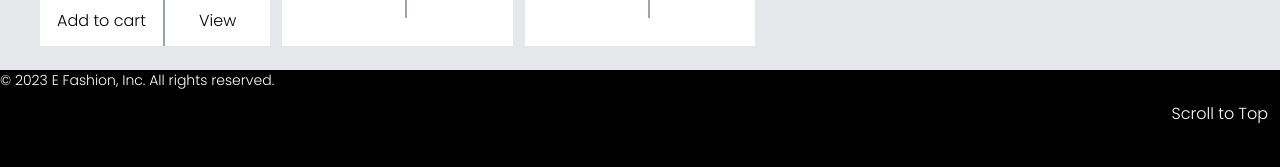
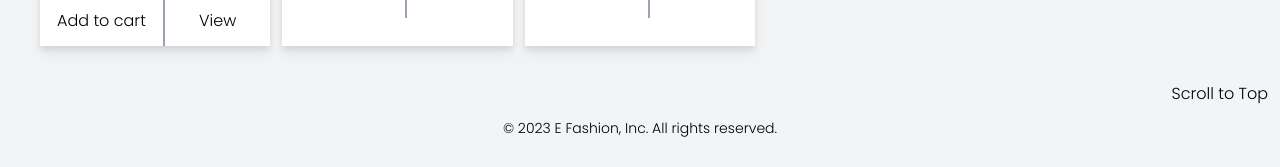
Before and after one commit to mano-1310/ECommerce-UI, a React (Create React App) app: page /adidas in a window 1280 px wide. Shown: the part 677-844 px from the top of the page. Built offline with nearby package versions, Linux system fonts and the light colour scheme.

Commit message:
drop shadow changed  in all products

```diff
--- a/src/components/Footer.tsx
+++ b/src/components/Footer.tsx
@@ -1,14 +1,14 @@
 const Footer = () => {
   return (
     <footer>
-      <div className="min-h-[100px] bg-black text-white">
-        <div className="flex lg:text-1xl sm:text-sm  lg:justify-start sm:justify-center lg:items-start sm:items-center">
-          &copy; 2023 E Fashion, Inc. All rights reserved.
-        </div>
+      <div className="min-h-[100px] text-black">
         <div className="flex justify-end">
           <button onClick={() => {
             window.scrollTo({ top: 0, left: 0, behavior: 'smooth' });
-          }} className="text-white p-3">Scroll to Top</button>
+          }} className="p-3">Scroll to Top</button>
+        </div>
+        <div className="flex lg:text-1xl sm:text-sm  justify-center items-center">
+          &copy; 2023 E Fashion, Inc. All rights reserved.
         </div>
       </div>
     </footer>
--- a/src/components/Men/adidas.tsx
+++ b/src/components/Men/adidas.tsx
@@ -30,7 +30,7 @@ const Adidas = () => {
       <div className="lg:px-10 sm:px-5 pb-6 grid grid-cols-1 sm:grid-cols-1 md:grid-cols-3 lg:grid-cols-5 xl:grid-cols-5 gap-3">
         {
           products.map((product, index) =>
-            <div className=" bg-white overflow-hidden hover:shadow-2xl hover:outline" key={index}>
+            <div className=" bg-white overflow-hidden drop-shadow-lg hover:outline" key={index}>
               <img className="w-full h-[400px] hover:cursor-pointer " src={product.img_url} alt="adidas" />
               <div className="px-6 py-4">
                 <div className="text-xl text-center mb-2">{product.product_name}</div>
--- a/src/components/Men/ck.tsx
+++ b/src/components/Men/ck.tsx
@@ -29,7 +29,7 @@ const ck = () => {
       <div className="lg:px-10 sm:pb-6 grid grid-cols-1 sm:grid-cols-1 md:grid-cols-3 lg:grid-cols-5 xl:grid-cols-5 gap-3">
         {
           products.map((product, index) =>
-            <div className=" bg-white overflow-hidden hover:cursor-pointer hover:outline hover:shadow-2xl" key={index}>
+            <div className=" bg-white overflow-hidden hover:cursor-pointer hover:outline drop-shadow-lg" key={index}>
               <img className="w-full h-[400px]" src={product.img_url} alt="ck" />
               <div className="px-6 py-4">
                 <div className="text-xl text-center mb-2">{product.product_name}</div>
--- a/src/components/Men/puma.tsx
+++ b/src/components/Men/puma.tsx
@@ -29,7 +29,7 @@ const puma = () => {
       <div className="lg:px-10 sm:pb-6 sm:mt-3 lg:mt-0 grid grid-cols-1 sm:grid-cols-1 md:grid-cols-3 lg:grid-cols-5 xl:grid-cols-5 gap-3">
         {
           products.map((product, index) =>
-            <div className=" bg-white overflow-hidden hover:cursor-pointer hover:outline hover:shadow-2xl" key={index}>
+            <div className=" bg-white overflow-hidden hover:cursor-pointer hover:outline drop-shadow-lg" key={index}>
               <img className="w-full h-[400px]" src={product.img_url} alt="puma" />
               <div className="px-6 py-4">
                 <div className="text-xl text-center mb-2">{product.product_name}</div>
--- a/src/components/Men/zara.tsx
+++ b/src/components/Men/zara.tsx
@@ -28,7 +28,7 @@ const zara = () => {
     <div className="lg:px-10 sm:px-6 sm:pb-6 sm:mt-3 lg:mt-0  grid grid-cols-1 sm:grid-cols-1 md:grid-cols-3 lg:grid-cols-5 xl:grid-cols-5 gap-3">
       {
         products.map((product, index) =>
-          <div className=" bg-white overflow-hidden hover:cursor-pointer hover:outline hover:shadow-2xl" key={index}>
+          <div className=" bg-white overflow-hidden hover:cursor-pointer hover:outline drop-shadow-lg" key={index}>
             <img className="w-full h-[500px]" src={product.img_url} alt="zara" />
             <div className="px-6 py-4">
               <div className="text-xl text-center mb-2">{product.product_name}</div>
--- a/src/components/Women/adidas.tsx
+++ b/src/components/Women/adidas.tsx
@@ -29,7 +29,7 @@ const adidas = () => {
       <div className="lg:px-10 sm:px-5 pb-6 grid grid-cols-1 sm:grid-cols-1 md:grid-cols-3 lg:grid-cols-5 xl:grid-cols-5 gap-3">
         {
           products.map((product, index) =>
-            <div className=" bg-white overflow-hidden  hover:shadow-2xl hover:outline " key={index}>
+            <div className=" bg-white overflow-hidden  drop-shadow-lg hover:outline " key={index}>
               <img className="w-full h-[400px] hover:cursor-pointer " src={product.img_url} alt="adidas" />
               <div className="px-6 py-4">
                 <div className="text-xl text-center mb-2">{product.product_name}</div>
--- a/src/components/Women/ck.tsx
+++ b/src/components/Women/ck.tsx
@@ -23,7 +23,7 @@ const ck = () => {
     <div className="lg:px-10 sm:pb-6 grid grid-cols-1 sm:grid-cols-1 md:grid-cols-3 lg:grid-cols-5 xl:grid-cols-5 gap-3">
       {
         products.map((product, index) =>
-          <div className=" bg-white overflow-hidden hover:cursor-pointer hover:outline hover:shadow-2xl" key={index}>
+          <div className=" bg-white overflow-hidden hover:cursor-pointer hover:outline drop-shadow-lg" key={index}>
             <img className="w-full h-[400px]" src={product.img_url} alt="ck" />
             <div className="px-6 py-4">
               <div className="text-xl text-center mb-2">{product.product_name}</div>
--- a/src/components/Women/puma.tsx
+++ b/src/components/Women/puma.tsx
@@ -23,7 +23,7 @@ const puma = () => {
       <div className="lg:px-10 sm:pb-6 sm:mt-3 lg:mt-0 grid grid-cols-1 sm:grid-cols-1 md:grid-cols-3 lg:grid-cols-5 xl:grid-cols-5 gap-3">
         {
           products.map((product, index) =>
-            <div className=" bg-white overflow-hidden hover:cursor-pointer hover:outline hover:shadow-2xl" key={index}>
+            <div className=" bg-white overflow-hidden hover:cursor-pointer hover:outline drop-shadow-lg" key={index}>
               <img className="w-full h-[400px]" src={product.img_url} alt="puma" />
               <div className="px-6 py-4">
                 <div className="text-xl text-center mb-2">{product.product_name}</div>
--- a/src/components/Women/zara.tsx
+++ b/src/components/Women/zara.tsx
@@ -29,7 +29,7 @@ const zara = () => {
     <div className="lg:px-10 sm:pb-6 sm:mt-3 lg:mt-0  grid grid-cols-1 sm:grid-cols-1 md:grid-cols-3 lg:grid-cols-5 xl:grid-cols-5 gap-3">
       {
         products.map((product, index) =>
-          <div className=" bg-white overflow-hidden hover:cursor-pointer hover:outline hover:shadow-2xl" key={index}>
+          <div className=" bg-white overflow-hidden hover:cursor-pointer hover:outline drop-shadow-lg" key={index}>
             <img className="w-full h-[500px]" src={product.img_url} alt="zara" />
             <div className="px-6 py-4">
               <div className="text-xl text-center mb-2">{product.product_name}</div>
--- a/src/hooks/themes/Background.tsx
+++ b/src/hooks/themes/Background.tsx
@@ -2,7 +2,7 @@ import React from "react";
 
 const Background = ({ children }: any) => {
   return (
-    <div className="bg-gray-200 text-black min-h-full font-poppins transition-all">{children}</div>
+    <div className="bg-gray-100 text-black min-h-full font-poppins transition-all">{children}</div>
   );
 };
 
```
